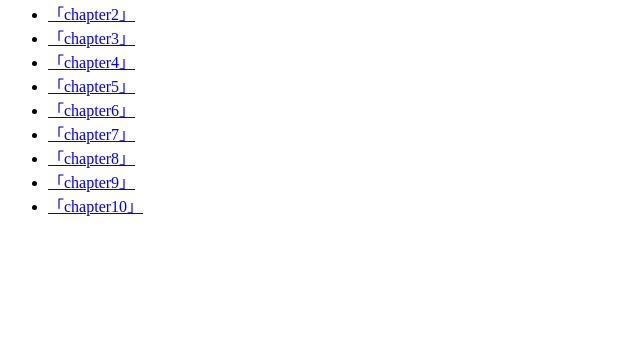
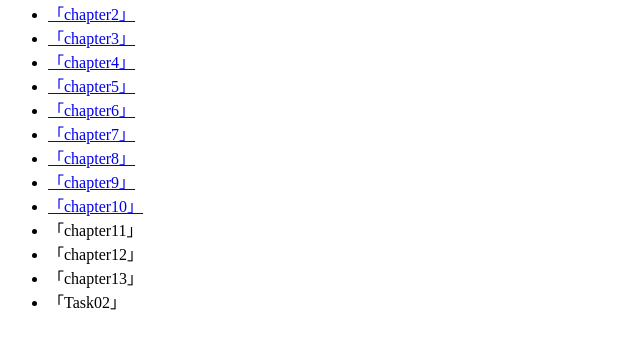
Before and after one commit to itc-s21007/WebExtetion, a plain HTML site: page index.html in a window 1280 px wide. Shown: the part 79-428 px from the top of the page, without its empty margins (0-640 px from the left). Drawn offline with Linux system fonts and the light colour scheme.

Commit message:
WebExtetion

```diff
--- a/index.html
+++ b/index.html
@@ -1,9 +1,11 @@
 <!DOCTYPE html>
 <html lang="ja">
+
 <head>
   <meta charset="utf-8">
   <title>WebExtention</title>
 </head>
+
 <body>
   <h1>Web Extention</h1>
   <ul>
@@ -16,6 +18,11 @@
     <li><a href="./chapter08/ch08-linkimg.html"> 「chapter8」</a></li>
     <li><a href="./chapter09/ch09-boxcss.html"> 「chapter9」</a></li>
     <li><a href="./chapter10/ch10-table.html"> 「chapter10」</a></li>
+    <li><a href="./chapter11/ch11-form.html"></a> 「chapter11」</li>
+    <li><a href="./chapter12/index.html"></a> 「chapter12」</li>
+    <li><a href="./chapter13/index.html"></a> 「chapter13」</li>
+    <li><a href="./Task02/index.html"></a> 「Task02」</li>
   </ul>
 </body>
+
 </html>
```
Lines whose indentation alone changed are shown as unchanged.
